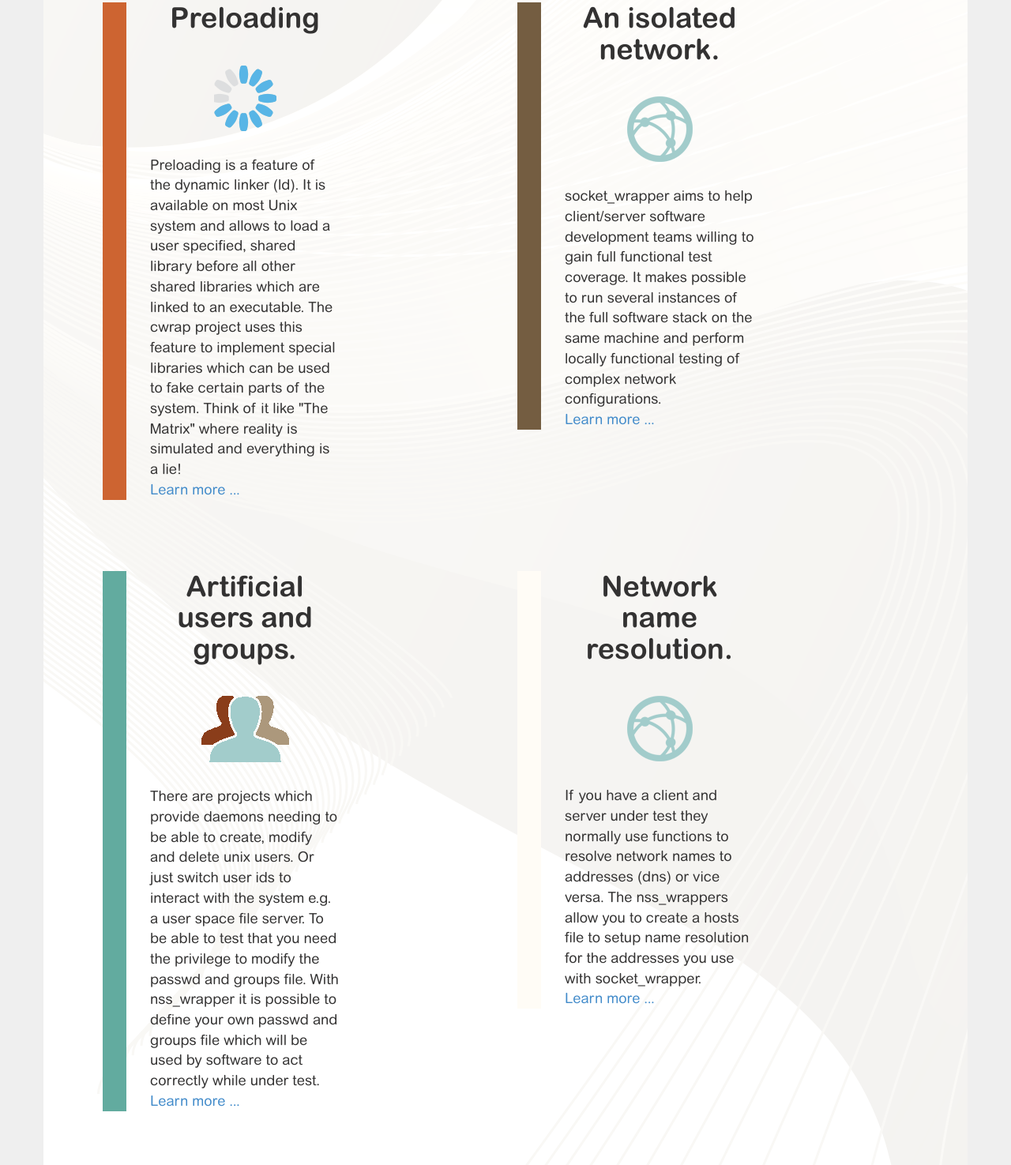
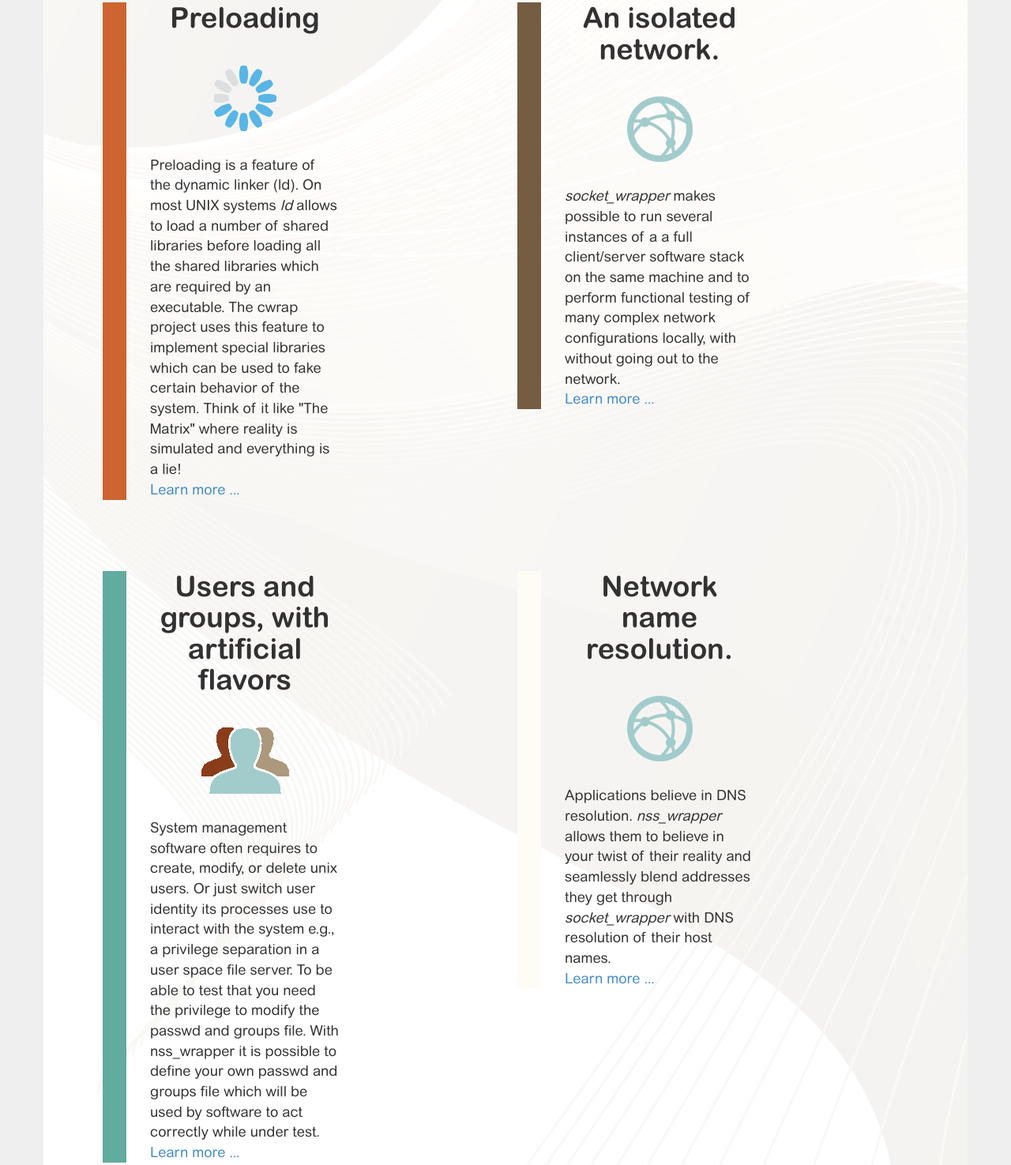
Before and after one commit to jhrozek/cwrap, a plain HTML site: page index.html in a window 1280 px wide. Shown: the part 1172-2647 px from the top of the page at 79% size. Drawn offline with nearby package versions, Linux system fonts and the light colour scheme.

Commit message:
First pass at proof-reading English text
I've updated some of text in index.html to be more 'catchy'.

Also fixed nss_wrapper.html to use IPv4 address within the 40 addresses
actually supported by nss_wrapper.so.

```diff
--- a/index.html
+++ b/index.html
@@ -48,11 +48,11 @@
         <img src="img/icon-one.png" alt="preloading" />
       </div>
 
-      <p>Preloading is a feature of the dynamic linker (ld). It is
-      available on most Unix system and allows to load a user specified,
-      shared library before all other shared libraries which are linked to
+      <p>Preloading is a feature of the dynamic linker (ld). On most UNIX
+      systems <em>ld</em> allows to load a number of shared libraries
+      before loading all the shared libraries which are required by
       an executable. The cwrap project uses this feature to implement
-      special libraries which can be used to fake certain parts of the
+      special libraries which can be used to fake certain behavior of the
       system. Think of it like "The Matrix" where reality is simulated and
       everything is a lie!<br />
       <a href="preloading.html">Learn more ...</a></p>
@@ -67,11 +67,10 @@
         <img src="img/icon-tree.png" alt="socket_wrapper" />
       </div>
 
-      <p>socket_wrapper aims to help client/server software development
-      teams willing to gain full functional test coverage. It makes
-      possible to run several instances of the full software stack on the
-      same machine and perform locally functional testing of complex
-      network configurations.<br /><a href="socket_wrapper.html">Learn more ...</a></p>
+      <p><em>socket_wrapper</em> makes possible to run several instances of a
+      a full client/server software stack on the same machine and to perform
+      functional testing of many complex network configurations locally, with
+      without going out to the network. <br /><a href="socket_wrapper.html">Learn more ...</a></p>
 
       </div>
     </div>
@@ -81,18 +80,18 @@
 
         <div class="col-md-6">
           <div class="feature f3">
-          <h3>Artificial users and groups.</h3>
+          <h3>Users and groups, with artificial flavors</h3>
           <div class="icon">
             <img src="img/icon-two.png" alt="nss_wrapper" />
           </div>
 
-          <p>There are projects which provide daemons needing to be able to
-          create, modify and delete unix users. Or just switch user ids to
-          interact with the system e.g. a user space file server. To be able to
-          test that you need the privilege to modify the passwd and groups
-          file. With nss_wrapper it is possible to define your own passwd and
-          groups file which will be used by software to act correctly while
-          under test.<br /><a href="nss_wrapper.html">Learn more ...</a></p>
+          <p>System management software often requires to create, modify, or
+          delete unix users. Or just switch user identity its processes use to
+          interact with the system e.g., a privilege separation in a user space
+	  file server. To be able to test that you need the privilege to modify
+          the passwd and groups file. With nss_wrapper it is possible to define
+          your own passwd and groups file which will be used by software to act
+          correctly while under test.<br /><a href="nss_wrapper.html">Learn more ...</a></p>
 
           </div>
         </div>
@@ -104,10 +103,10 @@
             <img src="img/icon-tree.png" alt="nss_wrapper" />
           </div>
 
-          <p>If you have a client and server under test they normally use
-          functions to resolve network names to addresses (dns) or vice versa.
-          The nss_wrappers allow you to create a hosts file to setup name
-          resolution for the addresses you use with socket_wrapper.<br />
+          <p>Applications believe in DNS resolution. <em>nss_wrapper</em> allows
+          them to believe in your twist of their reality and seamlessly
+          blend addresses they get through <em>socket_wrapper</em> with DNS
+          resolution of their host names.<br />
           <a href="nss_wrapper.html">Learn more ...</a></p>
 
           </div>
@@ -123,11 +122,11 @@
             <img src="img/icon-two.png" alt="uid_wrapper" />
           </div>
 
-          <p>Some projects like a file server need privilege separation to be
-          able to switch to the connection user and do file operations.
-          uid_wrapper convincingly lies to the application letting it believe
-          it is operating as root and even switching betwen uids and gids as
-          needed.<br /><a href="uid_wrapper.html">Learn more ...</a></p>
+          <p>File serving applications often need a privilege separation to be
+          able to switch to the connecting user identity and do required file
+          operations. <em>uid_wrapper</em> convincingly lies to the applications,
+          letting them to believe they are operating as root and even switching
+          betwen uids and gids as needed.<br /><a href="uid_wrapper.html">Learn more ...</a></p>
 
           </div>
         </div>
```
Also changed, not shown: nss_wrapper.html (+8 -8 lines).
